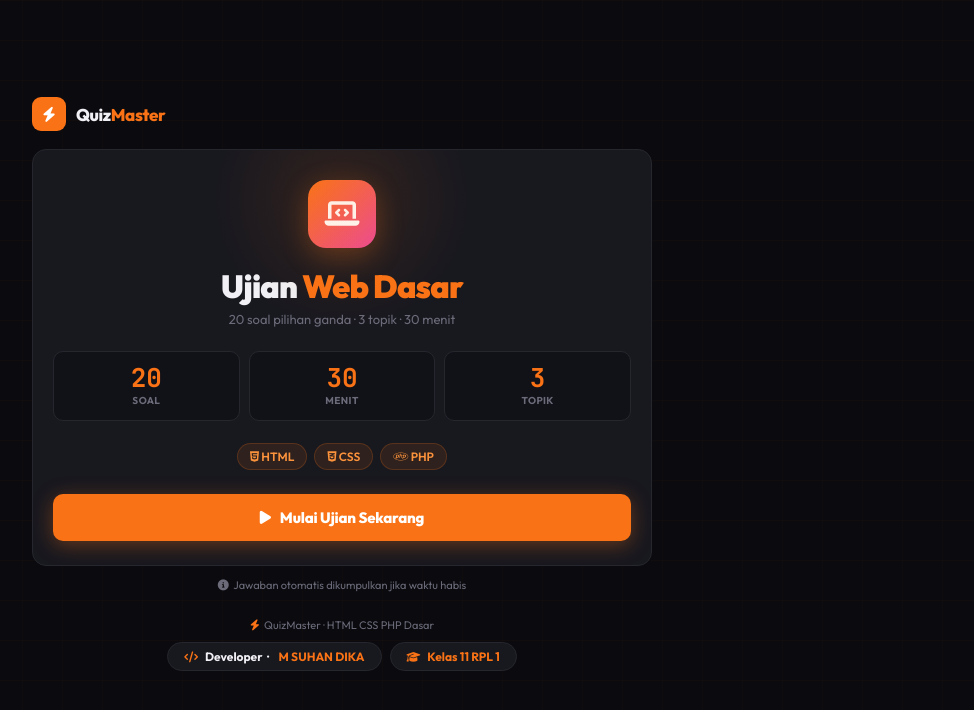
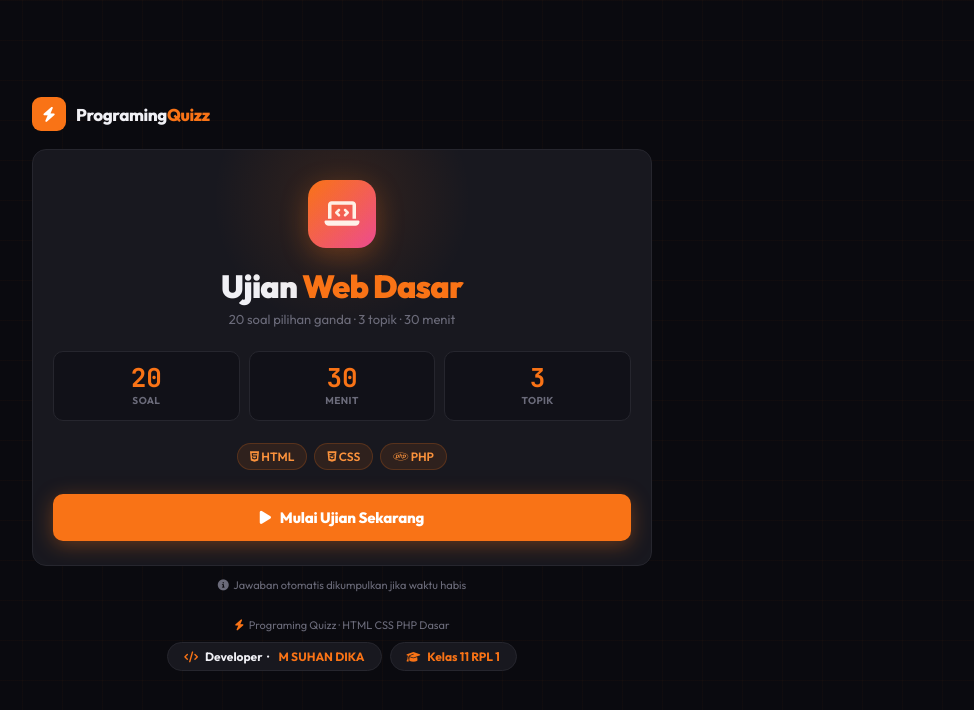
Before and after one commit to msuhandika/Programing-quizz, a plain HTML site: page index.html in a window 1280 px wide. Shown: the whole page, without its empty margins (298-1272 px from the left). Drawn offline with Linux system fonts and the light colour scheme.

Commit message:
Index.html

```diff
--- a/index.html
+++ b/index.html
@@ -300,7 +300,7 @@
   <!-- TOP BAR -->
   <div class="topbar">
     <div class="logo-mark"><i class="fas fa-bolt"></i></div>
-    <div class="logo-text">Quiz<span>Master</span></div>
+    <div class="logo-text">Programing<span>Quizz</span></div>
   </div>
 
   <!-- ══ INTRO ══ -->
@@ -378,7 +378,7 @@
   </div>
 
   <footer>
-    <i class="fas fa-bolt" style="color:var(--accent)"></i> &nbsp;QuizMaster · HTML CSS PHP Dasar
+    <i class="fas fa-bolt" style="color:var(--accent)"></i> &nbsp;Programing Quizz · HTML CSS PHP Dasar
     <div style="margin-top:10px;display:flex;align-items:center;justify-content:center;gap:8px;flex-wrap:wrap;">
       <span style="display:inline-flex;align-items:center;gap:7px;background:#18181F;border:1px solid #26262E;border-radius:99px;padding:6px 16px;font-size:12px;font-weight:700;color:#F0F0F5;">
         <i class="fas fa-code" style="color:var(--accent);font-size:11px;"></i>
```
